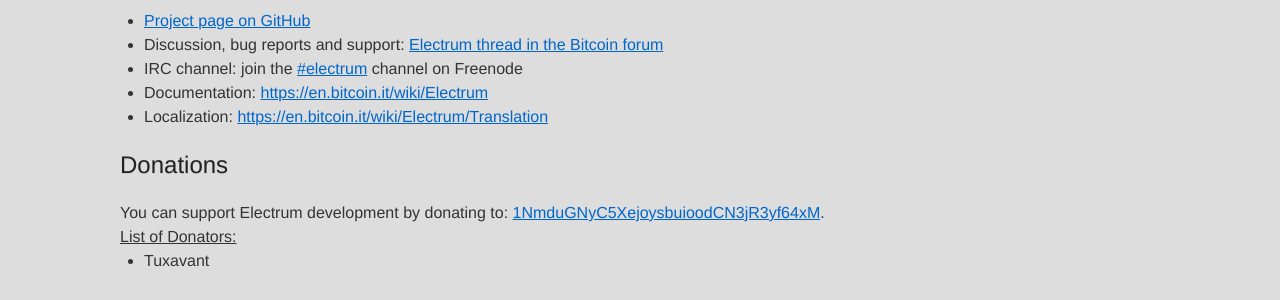
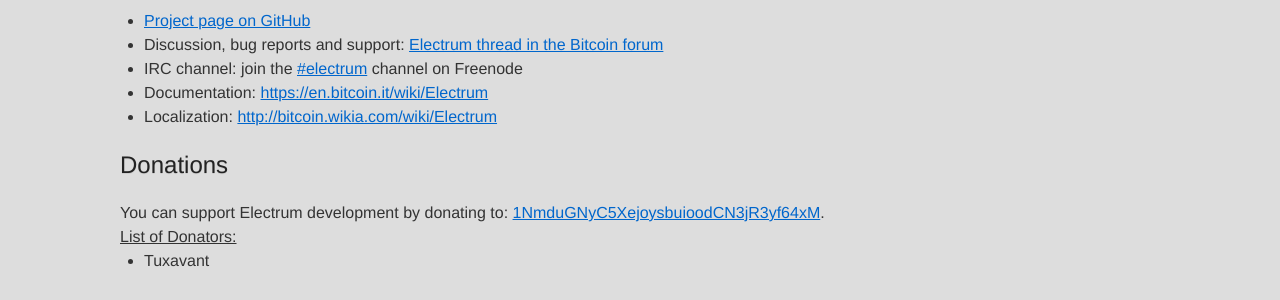
Before and after one commit to ecdsa/electrum-web, a Jekyll site: the page community.html, which Jekyll copies as it is, in a window 1280 px wide. Shown: the part 160-460 px from the top of the page. Built offline with Jekyll 4.4.1, drawn with Linux system fonts in a browser that asks for light colours; some of the changed lines change nothing that is shown.

Commit message:
wikia url

```diff
--- a/community.html
+++ b/community.html
@@ -38,7 +38,7 @@
 <li>Discussion, bug reports and support: <a href="https://bitcointalk.org/index.php?topic=50936.0">Electrum thread in the Bitcoin forum</a></li>
 <li>IRC channel: join the <a href="irc://irc.freenode.net/electrum">#electrum</a> channel on Freenode</li>
 <li>Documentation: <a href="https://en.bitcoin.it/wiki/Electrum">https://en.bitcoin.it/wiki/Electrum</a></li>
-<li>Localization: <a href="https://en.bitcoin.it/wiki/Electrum/Translation">https://en.bitcoin.it/wiki/Electrum/Translation</a></li>
+<li>Localization: <a href="http://bitcoin.wikia.com/wiki/Electrum">http://bitcoin.wikia.com/wiki/Electrum</a></li>
 </ul>
 
 
```
